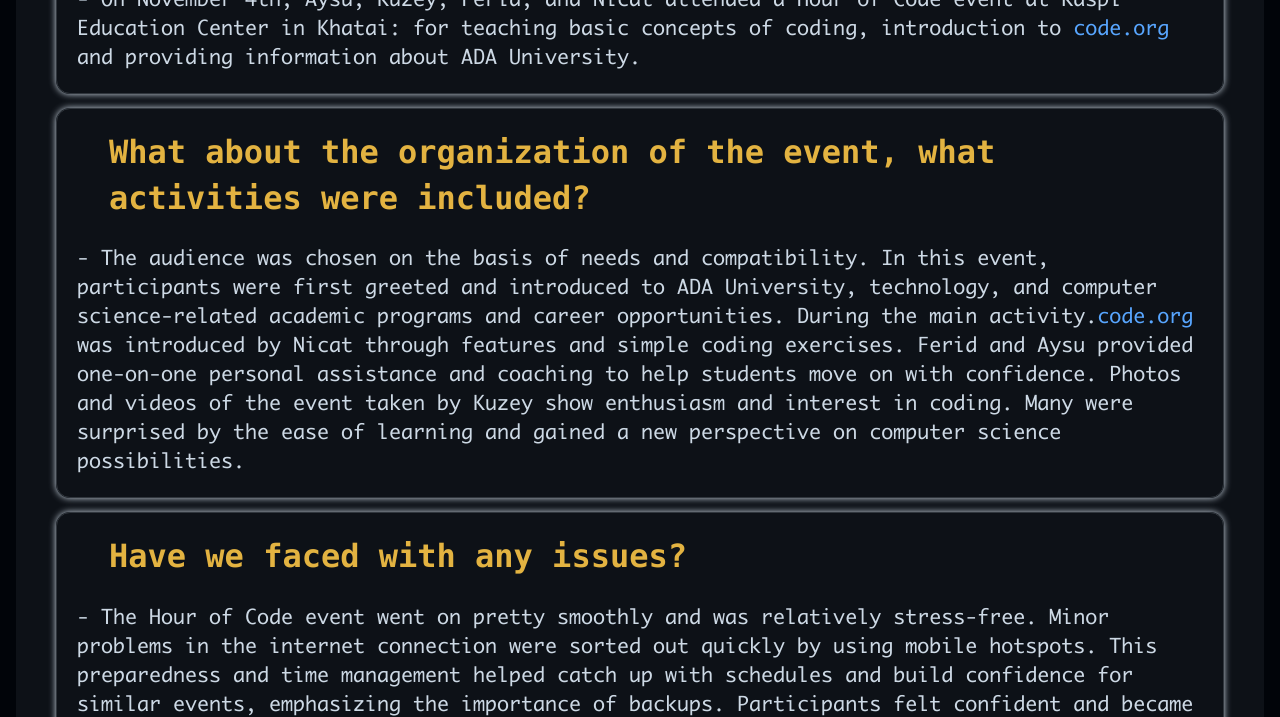
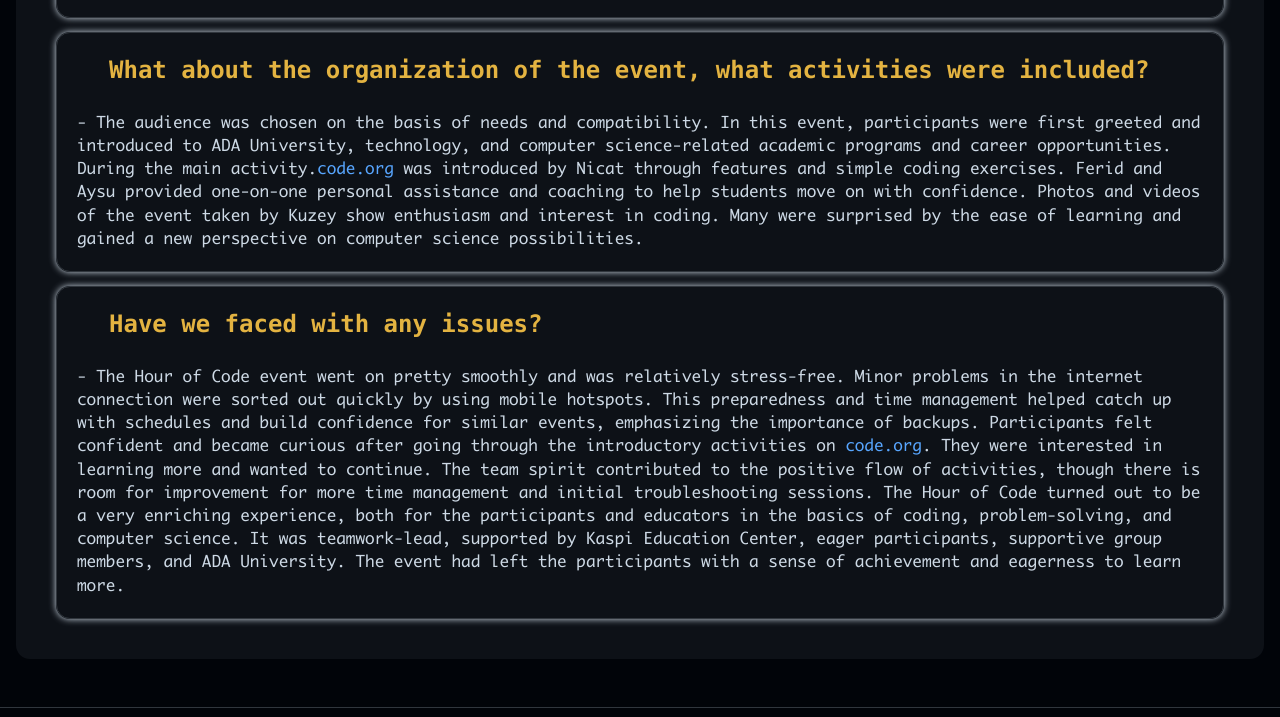
Before and after one commit to Morqqulis/team, a plain HTML site: page hour-of-code.html in a window 1280 px wide. Shown: the part 595-1312 px from the top of the page. Drawn offline with Linux system fonts and the light colour scheme.

Commit message:
fixed font-size on hoc

```diff
--- a/styles/pages/hoc.css
+++ b/styles/pages/hoc.css
@@ -46,17 +46,17 @@
 	width: fit-content;
 	color: var(--warning);
 	font-weight: 700;
-	font-size: 2rem;
+	font-size: 1.5rem;
 	@media (max-width: 47.99875rem) {
-		font-size: 1.5rem;
 		padding-left: 1rem;
+		font-size: 1.25rem;
 	}
 	@media (max-width: 29.99875rem) {
 		font-size: 1.375rem;
 	}
 }
 .hoc__text {
-	font-size: 1.25rem;
+	font-size: 1rem;
 }
 
 .hoc__link {
--- a/styles/pages/team-members.css
+++ b/styles/pages/team-members.css
@@ -151,8 +151,7 @@
 .hero__card-link {
 	display: block;
 }
-.hero__card-text {
-}
+
 .hero__link {
 	transition: all 0.3s ease 0s;
 	border-radius: 0.75rem;
```
